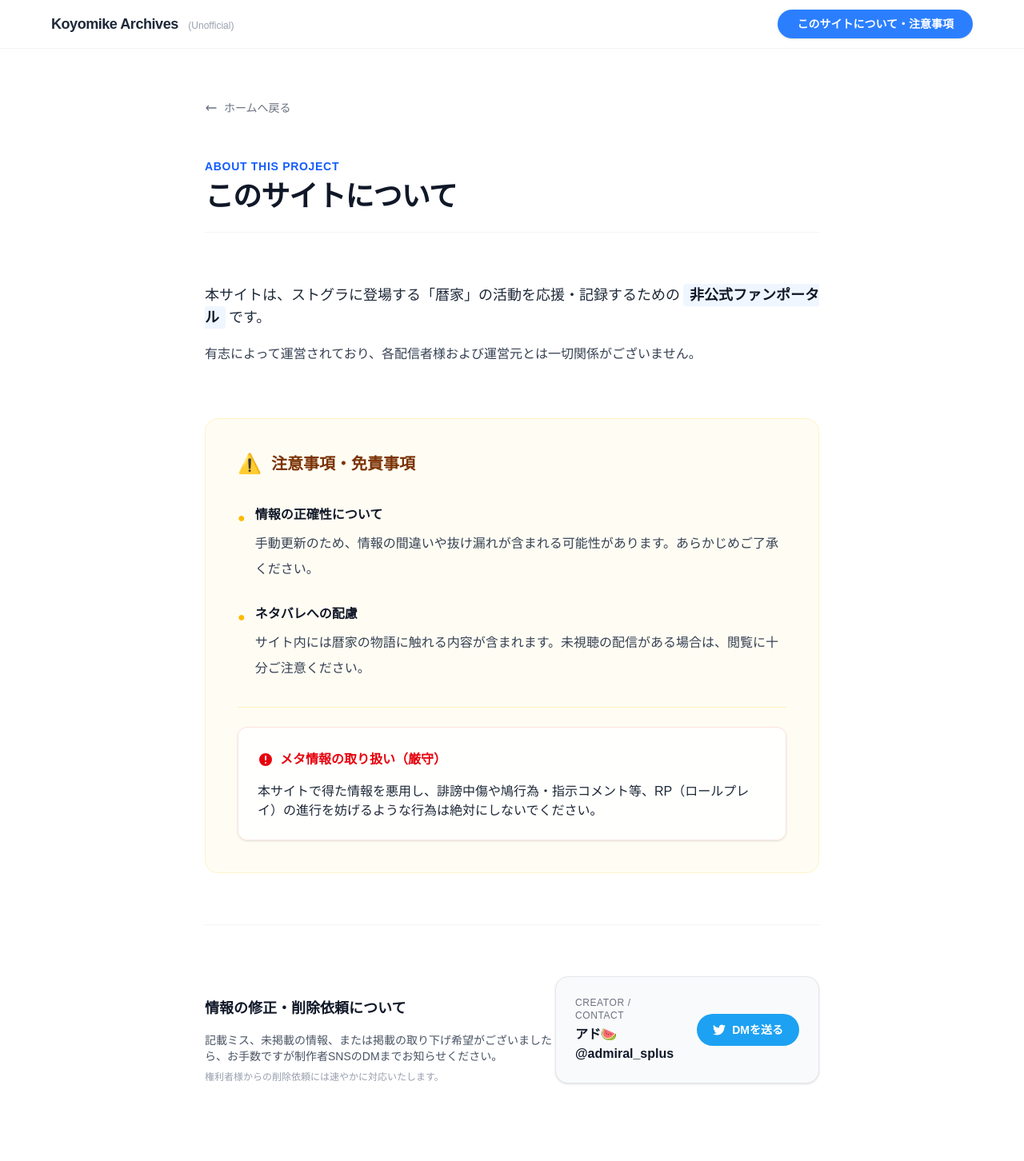
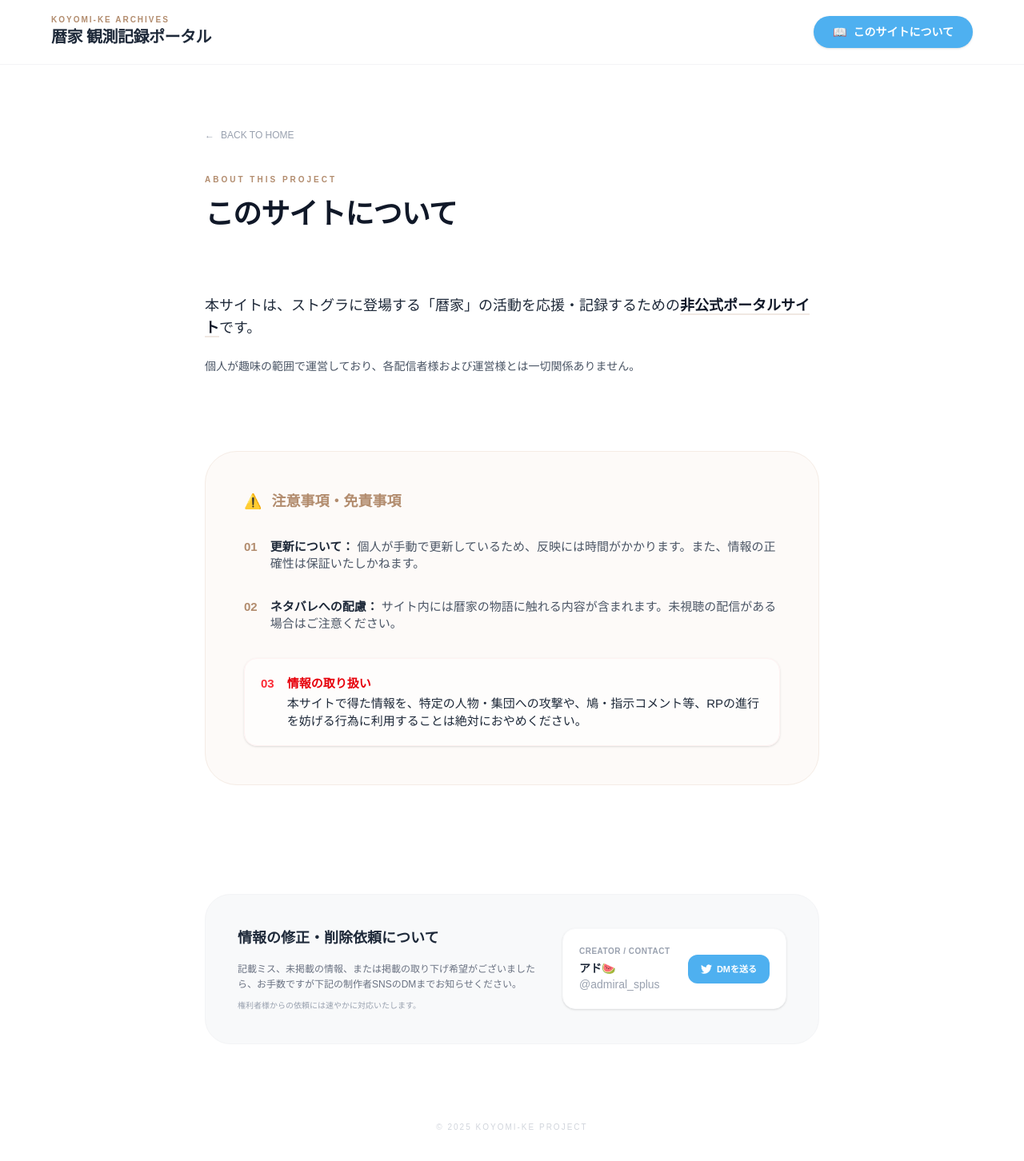
Before and after one commit to ksisfart-ui/kfam-portal, a Next.js app in the folder kfam-portal/: page /about in a window 1280 px wide. Shown: the top 1452 px of the page at 80% size. Before the commit the page ends 1419 px from the top, so only its background shows below. Built offline with nearby package versions, Linux system fonts and the light colour scheme.

Commit message:
注意書きページ追加7

```diff
--- a/kfam-portal/app/about/page.tsx
+++ b/kfam-portal/app/about/page.tsx
@@ -2,105 +2,85 @@ import Link from 'next/link';
 
 export default function AboutPage() {
   return (
-    <main className="min-h-screen bg-white py-16 px-6">
+    <main className="min-h-screen bg-white py-20 px-6">
       <div className="max-w-3xl mx-auto">
-        {/* 戻るリンク */}
-        <div className="mb-12">
-          <Link href="/" className="group text-sm font-medium text-gray-500 hover:text-blue-600 flex items-center transition-colors inline-flex">
-            <svg xmlns="http://www.w3.org/2000/svg" className="h-4 w-4 mr-2 transform group-hover:-translate-x-1 transition-transform" fill="none" viewBox="0 0 24 24" stroke="currentColor">
-              <path strokeLinecap="round" strokeLinejoin="round" strokeWidth={2} d="M7 16l-4-4m0 0l4-4m-4 4h18" />
-            </svg>
-            ホームへ戻る
+        {/* ヘッダー部分 */}
+        <div className="mb-20">
+          <Link href="/" className="text-xs text-gray-400 hover:text-[#b28c6e] flex items-center mb-10 transition-colors">
+            <span className="mr-2">←</span> BACK TO HOME
           </Link>
+          <h2 className="text-[10px] text-[#b28c6e] font-bold tracking-[0.3em] mb-4">ABOUT THIS PROJECT</h2>
+          <h1 className="text-4xl font-bold text-gray-900 tracking-tight">このサイトについて</h1>
         </div>
 
-        {/* メインタイトル */}
-        <div className="mb-16 border-b border-gray-100 pb-6">
-          <p className="text-sm font-bold text-blue-600 tracking-wider uppercase mb-2">About This Project</p>
-          <h1 className="text-3xl md:text-4xl font-bold text-gray-900 tracking-tight">このサイトについて</h1>
-        </div>
-
-        <div className="space-y-16 text-gray-700 leading-loose">
-          {/* 導入文 */}
-          <section>
-            <p className="text-lg text-gray-800">
-              本サイトは、ストグラに登場する「暦家」の活動を応援・記録するための<strong className="font-bold text-gray-900 bg-blue-50 px-2 py-1 rounded mx-1">非公式ファンポータル</strong>です。
+        {/* コンテンツ */}
+        <div className="space-y-24 text-gray-600">
+          <section className="leading-loose">
+            <p className="text-lg text-gray-800 mb-6">
+              本サイトは、ストグラに登場する「暦家」の活動を応援・記録するための<strong className="text-gray-900 border-b-2 border-[#b28c6e]/20">非公式ポータルサイト</strong>です。
             </p>
-            <p className="mt-4">
-              有志によって運営されており、各配信者様および運営元とは一切関係がございません。
+            <p className="text-sm">
+              個人が趣味の範囲で運営しており、各配信者様および運営様とは一切関係ありません。
             </p>
           </section>
 
-          {/* 注意事項セクション */}
-          <section className="bg-amber-50/60 border border-amber-100 rounded-2xl p-8 md:p-10">
-            <h2 className="text-xl font-bold text-amber-900 mb-8 flex items-center">
-              <span className="text-2xl mr-3">⚠️</span> 注意事項・免責事項
+          {/* 注意事項：圧迫感のないスタイリッシュな囲み */}
+          <section className="relative py-12 px-8 md:px-12 bg-[#fdfaf8] rounded-[2.5rem] border border-[#f5ece5]">
+            <h2 className="text-lg font-bold text-[#b28c6e] mb-8 flex items-center">
+              <span className="mr-3">⚠️</span> 注意事項・免責事項
             </h2>
-            <ul className="space-y-6">
-              <li className="flex items-start">
-                <span className="text-amber-400 mr-3 mt-1">●</span>
-                <div>
-                  <span className="font-bold text-gray-900 block mb-1">情報の正確性について</span>
-                  手動更新のため、情報の間違いや抜け漏れが含まれる可能性があります。あらかじめご了承ください。
-                </div>
+            <ul className="space-y-8 text-sm md:text-[15px]">
+              <li className="flex gap-4">
+                <span className="text-[#b28c6e] font-bold">01</span>
+                <p><span className="font-bold text-gray-800">更新について：</span> 個人が手動で更新しているため、反映には時間がかかります。また、情報の正確性は保証いたしかねます。</p>
               </li>
-              <li className="flex items-start">
-                <span className="text-amber-400 mr-3 mt-1">●</span>
-                <div>
-                  <span className="font-bold text-gray-900 block mb-1">ネタバレへの配慮</span>
-                  サイト内には暦家の物語に触れる内容が含まれます。未視聴の配信がある場合は、閲覧に十分ご注意ください。
-                </div>
+              <li className="flex gap-4">
+                <span className="text-[#b28c6e] font-bold">02</span>
+                <p><span className="font-bold text-gray-800">ネタバレへの配慮：</span> サイト内には暦家の物語に触れる内容が含まれます。未視聴の配信がある場合はご注意ください。</p>
               </li>
-              <li className="mt-8 pt-6 border-t border-amber-200/50">
-                <div className="bg-white/80 p-6 rounded-xl border border-red-100 shadow-sm">
-                  <p className="font-bold text-red-600 flex items-center mb-3">
-                    <svg xmlns="http://www.w3.org/2000/svg" className="h-5 w-5 mr-2" viewBox="0 0 20 20" fill="currentColor">
-                      <path fillRule="evenodd" d="M18 10a8 8 0 11-16 0 8 8 0 0116 0zm-7 4a1 1 0 11-2 0 1 1 0 012 0zm-1-9a1 1 0 00-1 1v4a1 1 0 102 0V6a1 1 0 00-1-1z" clipRule="evenodd" />
-                    </svg>
-                    メタ情報の取り扱い（厳守）
-                  </p>
-                  <p className="text-gray-800 text-sm md:text-base font-medium">
-                    本サイトで得た情報を悪用し、誹謗中傷や鳩行為・指示コメント等、RP（ロールプレイ）の進行を妨げるような行為は絶対にしないでください。
-                  </p>
-                </div>
+              <li className="flex gap-4 p-5 bg-white/60 rounded-2xl border border-red-50 shadow-sm">
+                <span className="text-red-500 font-bold">03</span>
+                <p className="font-medium text-gray-800">
+                  <span className="text-red-600 font-bold block mb-1">情報の取り扱い</span>
+                  本サイトで得た情報を、特定の人物・集団への攻撃や、鳩・指示コメント等、RPの進行を妨げる行為に利用することは絶対におやめください。
+                </p>
               </li>
             </ul>
           </section>
 
-          {/* お問い合わせセクション */}
-          <section className="border-t border-gray-100 pt-16">
-            <div className="md:flex md:justify-between md:items-end">
-              <div className="mb-8 md:mb-0">
-                <h2 className="text-lg font-bold text-gray-900 mb-4">情報の修正・削除依頼について</h2>
-                <p className="text-gray-600 text-sm mb-2 max-w-lg">
-                  記載ミス、未掲載の情報、または掲載の取り下げ希望がございましたら、お手数ですが制作者SNSのDMまでお知らせください。
+          {/* お問い合わせ：ご提示の画像を再現 */}
+          <section className="pt-10">
+            <div className="flex flex-col md:flex-row md:items-center justify-between gap-8 p-8 md:p-10 bg-[#f8f9fa] rounded-[2rem] border border-gray-100">
+              <div className="max-w-md">
+                <h2 className="text-lg font-bold text-gray-800 mb-4">情報の修正・削除依頼について</h2>
+                <p className="text-xs text-gray-500 leading-relaxed mb-2">
+                  記載ミス、未掲載の情報、または掲載の取り下げ希望がございましたら、お手数ですが下記の制作者SNSのDMまでお知らせください。
                 </p>
-                <p className="text-xs text-gray-400">
-                  権利者様からの削除依頼には速やかに対応いたします。
-                </p>
+                <p className="text-[10px] text-gray-400">権利者様からの依頼には速やかに対応いたします。</p>
               </div>
 
-              {/* 制作者SNSカード */}
-              <div className="bg-gray-50 p-6 rounded-2xl border border-gray-200 flex items-center shadow-sm hover:shadow-md transition-shadow">
-                <div className="mr-5">
-                  <p className="text-xs text-gray-500 font-medium uppercase tracking-wider mb-1">Creator / Contact</p>
-                  <p className="text-base font-bold text-gray-900">アド🍉 @admiral_splus</p>
+              <div className="flex items-center bg-white p-5 rounded-2xl shadow-sm border border-gray-50 min-w-[280px]">
+                <div className="flex-1">
+                  <p className="text-[10px] text-gray-400 font-bold tracking-wider mb-1 uppercase">Creator / Contact</p>
+                  <p className="text-sm font-bold text-gray-800">アド🍉 <span className="text-gray-400 font-normal">@admiral_splus</span></p>
                 </div>
                 <a
                   href="https://twitter.com/admiral_splus"
                   target="_blank"
                   rel="noopener noreferrer"
-                  className="bg-[#1DA1F2] hover:bg-[#1a8cd8] text-white text-sm font-bold px-5 py-2.5 rounded-full flex items-center transition-colors shrink-0"
+                  className="bg-[#4eb0f0] hover:bg-[#399ede] text-white text-[11px] font-bold px-4 py-2.5 rounded-xl flex items-center transition-all ml-4"
                 >
-                  <svg xmlns="http://www.w3.org/2000/svg" className="h-4 w-4 mr-2" fill="currentColor" viewBox="0 0 24 24">
-                    <path d="M23.953 4.57a10 10 0 01-2.825.775 4.958 4.958 0 002.163-2.723c-.951.555-2.005.959-3.127 1.184a4.92 4.92 0 00-8.384 4.482C7.69 8.095 4.067 6.13 1.64 3.162a4.822 4.822 0 00-.666 2.475c0 1.71.87 3.213 2.188 4.096a4.904 4.904 0 01-2.228-.616v.06a4.923 4.923 0 003.946 4.827 4.996 4.996 0 01-2.212.085 4.936 4.936 0 004.604 3.417 9.867 9.867 0 01-6.102 2.105c-.39 0-.779-.023-1.17-.067a13.995 13.995 0 007.557 2.209c9.053 0 13.998-7.496 13.998-13.985 0-.21 0-.42-.015-.63A9.935 9.935 0 0024 4.59z"/>
-                  </svg>
+                  <svg className="w-3.5 h-3.5 mr-1.5 fill-current" viewBox="0 0 24 24"><path d="M23.953 4.57a10 10 0 01-2.825.775 4.958 4.958 0 002.163-2.723c-.951.555-2.005.959-3.127 1.184a4.92 4.92 0 00-8.384 4.482C7.69 8.095 4.067 6.13 1.64 3.162a4.822 4.822 0 00-.666 2.475c0 1.71.87 3.213 2.188 4.096a4.904 4.904 0 01-2.228-.616v.06a4.923 4.923 0 003.946 4.827 4.996 4.996 0 01-2.212.085 4.936 4.936 0 004.604 3.417 9.867 9.867 0 01-6.102 2.105c-.39 0-.779-.023-1.17-.067a13.995 13.995 0 007.557 2.209c9.053 0 13.998-7.496 13.998-13.985 0-.21 0-.42-.015-.63A9.935 9.935 0 0024 4.59z"/></svg>
                   DMを送る
                 </a>
               </div>
             </div>
           </section>
         </div>
+
+        <footer className="mt-24 text-center">
+          <p className="text-[10px] text-gray-300 tracking-[0.2em]">© {new Date().getFullYear()} KOYOMI-KE PROJECT</p>
+        </footer>
       </div>
     </main>
   );
--- a/kfam-portal/components/Header.tsx
+++ b/kfam-portal/components/Header.tsx
@@ -2,19 +2,16 @@ import Link from 'next/link';
 
 export default function Header() {
   return (
-    <header className="sticky top-0 z-50 bg-white/90 backdrop-blur-md border-b border-gray-100 px-6 py-4">
+    <header className="sticky top-0 z-50 bg-white/80 backdrop-blur-md border-b border-gray-100 px-6 py-5">
       <div className="max-w-6xl mx-auto flex justify-between items-center">
-        {/* サイトロゴ（テキスト） */}
-        <Link href="/" className="font-bold text-gray-800 text-lg hover:opacity-70 transition-opacity tracking-tight">
-          Koyomike Archives <span className="text-xs font-normal text-gray-400 ml-2 tracking-normal">(Unofficial)</span>
+        <Link href="/" className="group">
+          <p className="text-[10px] text-[#b28c6e] font-bold tracking-[0.2em] mb-0.5 leading-none">KOYOMI-KE ARCHIVES</p>
+          <h1 className="text-xl font-bold text-gray-800 tracking-tight">暦家 観測記録ポータル</h1>
         </Link>
 
-        {/* ボタン形式のナビゲーション */}
-        <nav>
-          <Link href="/about" className="bg-blue-500 hover:bg-blue-600 text-white text-sm font-bold px-6 py-2.5 rounded-full transition-colors shadow-sm hover:shadow-md">
-            このサイトについて・注意事項
-          </Link>
-        </nav>
+        <Link href="/about" className="bg-[#4eb0f0] hover:bg-[#399ede] text-white text-xs md:text-sm font-bold px-6 py-2.5 rounded-full transition-all shadow-sm hover:shadow-md flex items-center">
+          <span className="mr-2">📖</span> このサイトについて
+        </Link>
       </div>
     </header>
   );
```
Also changed, not shown: kfam-portal/app/page.tsx (+24 -59 lines).
